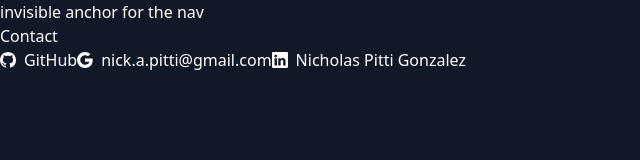
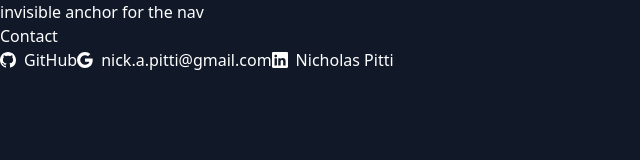
Before and after one commit to NicholasPitti/nicholas-pitti, a Next.js app: page /nicholas-pitti/components/SectionContact in a window 1280 px wide. Shown: the top 160 px of the page, without its empty margins (0-640 px from the left). Built offline with nearby package versions, Linux system fonts and the light colour scheme.

Commit message:
Update SectionContact.tsx

```diff
--- a/src/pages/components/SectionContact.tsx
+++ b/src/pages/components/SectionContact.tsx
@@ -36,7 +36,7 @@ const SectionContact = () => {
           <a href="https://www.linkedin.com/in/nicholas-antonio-pitti-745772140/"
             title="Link to LinkedIn profile">
           <BsLinkedin style={{display:'inline',margin:'0px 8px 4px 0px'}}/>
-          Nicholas Pitti Gonzalez
+          Nicholas Pitti
           </a>
         </span>
       </Card>
```
